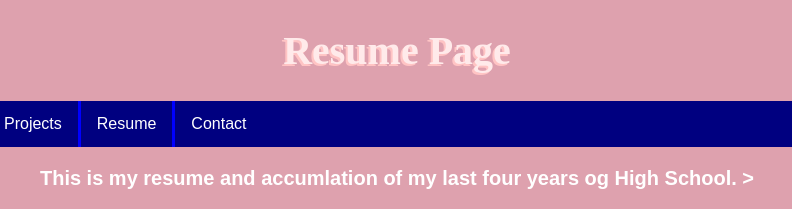
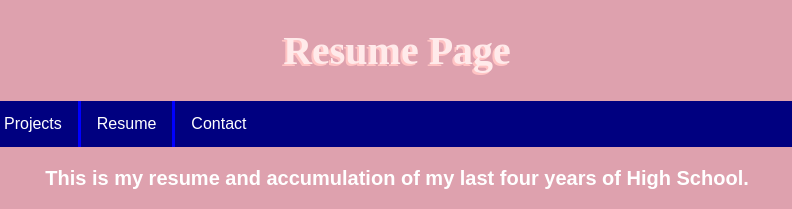
Before and after one commit to NAhmed2024/Senior_Portfolio, a plain HTML site: page resume.html in a window 1280 px wide. Shown: the top 209 px of the page, 243-1035 px from the left. Drawn offline with Linux system fonts and the light colour scheme; grey boxes are pictures that could not be loaded.

Commit message:
Fix spelling mistakes in resume.html
Corrected spelling errors in the resume description.

```diff
--- a/resume.html
+++ b/resume.html
@@ -12,7 +12,7 @@
   <li><a href="resume.html">Resume</a></li>
   <li><a href="contact.html">Contact</a></li>
 </ul>
-    <p> This is my resume and accumlation of my last four years og High School. ></p>
+    <p> This is my resume and accumulation of my last four years of High School. </p>
     <li>
 <iframe src="https://py3.codeskulptor.org/#user311_TYXtJFaW0djynkt.py" height="800" width="1000" title="Holiday Card"></iframe>
     </li>
```
